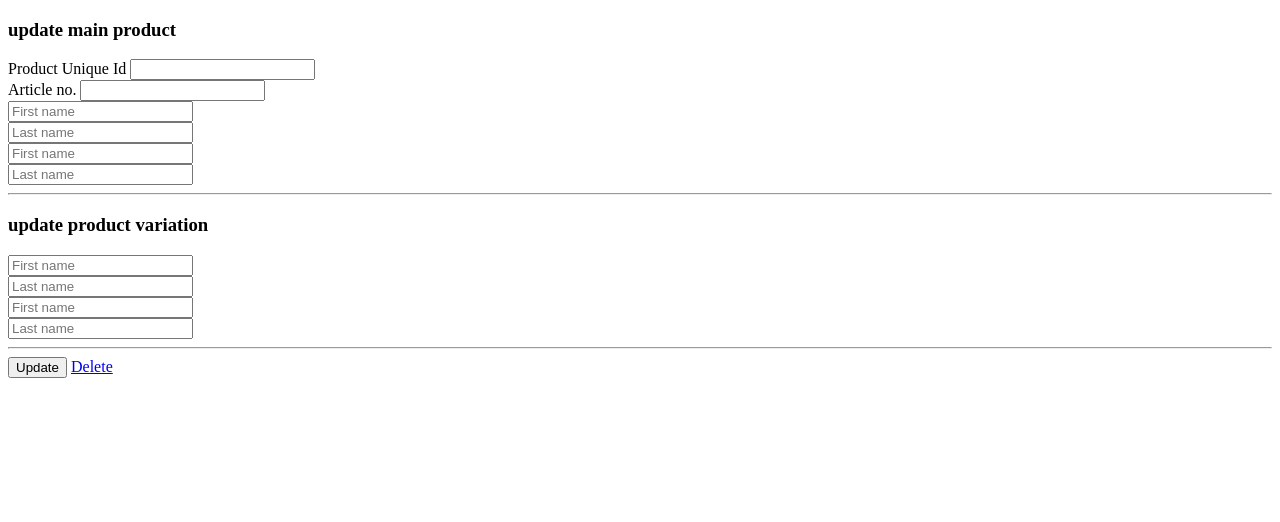
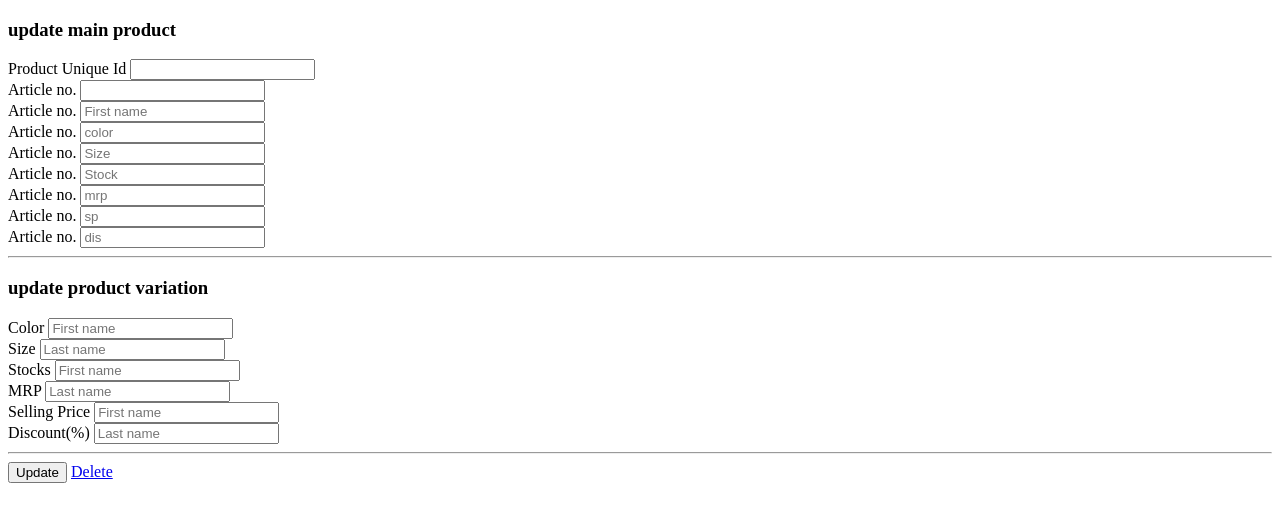
Before and after one commit to aasif-iqbal/Salt, a CodeIgniter app: the page made by application/views/admin/edit_product.php in a window 1280 px wide. Shown: the top 522 px of the page. Run offline with CodeIgniter, Linux system fonts and the light colour scheme; data that the repository does not hold is empty.

Commit message:
form created

```diff
--- a/application/controllers/Admin/Admin_Controller.php
+++ b/application/controllers/Admin/Admin_Controller.php
@@ -516,7 +516,7 @@ class Admin_Controller extends CI_Controller {
 	public function update_product_with_variation($product_uuid)
 	{
 		$main_product['product_name'] = $this->input->post('product_name');
-		var_dump($product_name);die();
+		var_dump($main_product['product_name']);die();
 	}
 
 
--- a/application/views/admin/edit_product.php
+++ b/application/views/admin/edit_product.php
@@ -8,10 +8,12 @@
 </head>
 <body>
 <!-- <form method="post" action="</?php echo base_url('update/'.$data->emp_id);?>">   -->
-    <?php print_r($productsWithVariations[0]);?>
+    <!-- </?php print_r($productsWithVariations[0]);?> -->
     <div class="container">
     <div class="card p-5">
+
     <h3>update main product</h3>
+
     <form action="<?= base_url('update-product/').$productsWithVariations[0]['product_uuid']?>" method="POST">
   <div class="form-row">
     <div class="col">
@@ -23,46 +25,83 @@
       <input type="text" class="form-control" placeholder="<?= $productsWithVariations[0]['article_no']?>"readonly>
     </div>
   </div>
+
   <div class="form-row mt-2">
     <div class="col">
+    <label for="">Article no.</label>
       <input type="text" class="form-control" name="product_name" value="<?= $productsWithVariations[0]['product_name']?>"
        placeholder="First name">
     </div>
     <div class="col">
-      <input type="text" class="form-control" placeholder="Last name">
+    <label for="">Article no.</label>
+      <input type="text" class="form-control" placeholder="color">
     </div>
   </div>
+
   <div class="form-row mt-2">
     <div class="col">
-      <input type="text" class="form-control" placeholder="First name">
+    <label for="">Article no.</label>
+      <input type="text" class="form-control" placeholder="Size">
     </div>
     <div class="col">
-      <input type="text" class="form-control" placeholder="Last name">
+    <label for="">Article no.</label>
+      <input type="text" class="form-control" placeholder="Stock">
     </div>
   </div>
+
+  <div class="form-row mt-2">
+    <div class="col">
+    <label for="">Article no.</label>
+      <input type="text" class="form-control" placeholder="mrp">
+    </div>
+    <div class="col">
+    <label for="">Article no.</label>
+      <input type="text" class="form-control" placeholder="sp">
+    </div>
+    <div class="col">
+    <label for="">Article no.</label>
+      <input type="text" class="form-control" placeholder="dis">
+    </div>
+  </div>
+
   <hr>
   <h3>update product variation</h3>
 
   <div class="form-row mt-2">
     <div class="col">
-      <input type="text" class="form-control" name="product_name" value="<?= $productsWithVariations[0]['product_name']?>"
+    <label for="">Color</label>
+      <input type="text" class="form-control" name="color" value=""
        placeholder="First name">
     </div>
     <div class="col">
+    <label for="">Size</label>
       <input type="text" class="form-control" placeholder="Last name">
     </div>
   </div>
 
   <div class="form-row mt-2">
     <div class="col">
+    <label for="">Stocks</label>
       <input type="text" class="form-control" placeholder="First name">
     </div>
     <div class="col">
+    <label for="">MRP</label>
       <input type="text" class="form-control" placeholder="Last name">
     </div>
+  </div>
+
+  <div class="form-row mt-2">
+    <div class="col">
+    <label for="">Selling Price</label>
+      <input type="text" class="form-control" placeholder="First name">
+    </div>
+    <div class="col">
+    <label for="">Discount(%)</label>
+      <input type="text" class="form-control" placeholder="Last name">
+    </div>
+  </div>
 
 
-    </div>
     <hr>
     <div class="float-right">
     <button type="submit" name="update" value="update" class="btn btn-primary">Update</button>
--- a/application/views/admin/side_nav.php
+++ b/application/views/admin/side_nav.php
@@ -4,7 +4,7 @@
     <div id="wrapper">
 
         <!-- Sidebar -->
-        <div id="sideNav_menu">
+        <div id="sideNav_menu" style="background-color:#224abe;">
         <ul class="navbar-nav bg-gradient-primary sidebar sidebar-dark accordion" id="accordionSidebar">
 
 
--- a/case_study/Tasks.txt
+++ b/case_study/Tasks.txt
@@ -1,5 +1,4 @@
 https://mysql.tutorials24x7.com/blog/guide-to-design-database-for-shopping-cart-in-mysql
-
 
 # Create invantorty management for stocks,price,discount and mrp (Edit-Add variation section)
 
@@ -127,6 +126,7 @@ Black Shirt Round Coller  | Black               | Blue
 White T-Shirt             | White               | Yellow
 
 
+
 https://stackoverflow.com/questions/6074833/load-and-execute-javascript-code-synchronously
 
 # MySQL, update multiple tables with one query
@@ -140,3 +140,6 @@ SET Orders.Quantity = Orders.Quantity + 2,
 WHERE
     Books.BookID = Orders.BookID
     AND Orders.OrderID = 1002;
+
+
+https://bindassbuddy.in/
```
